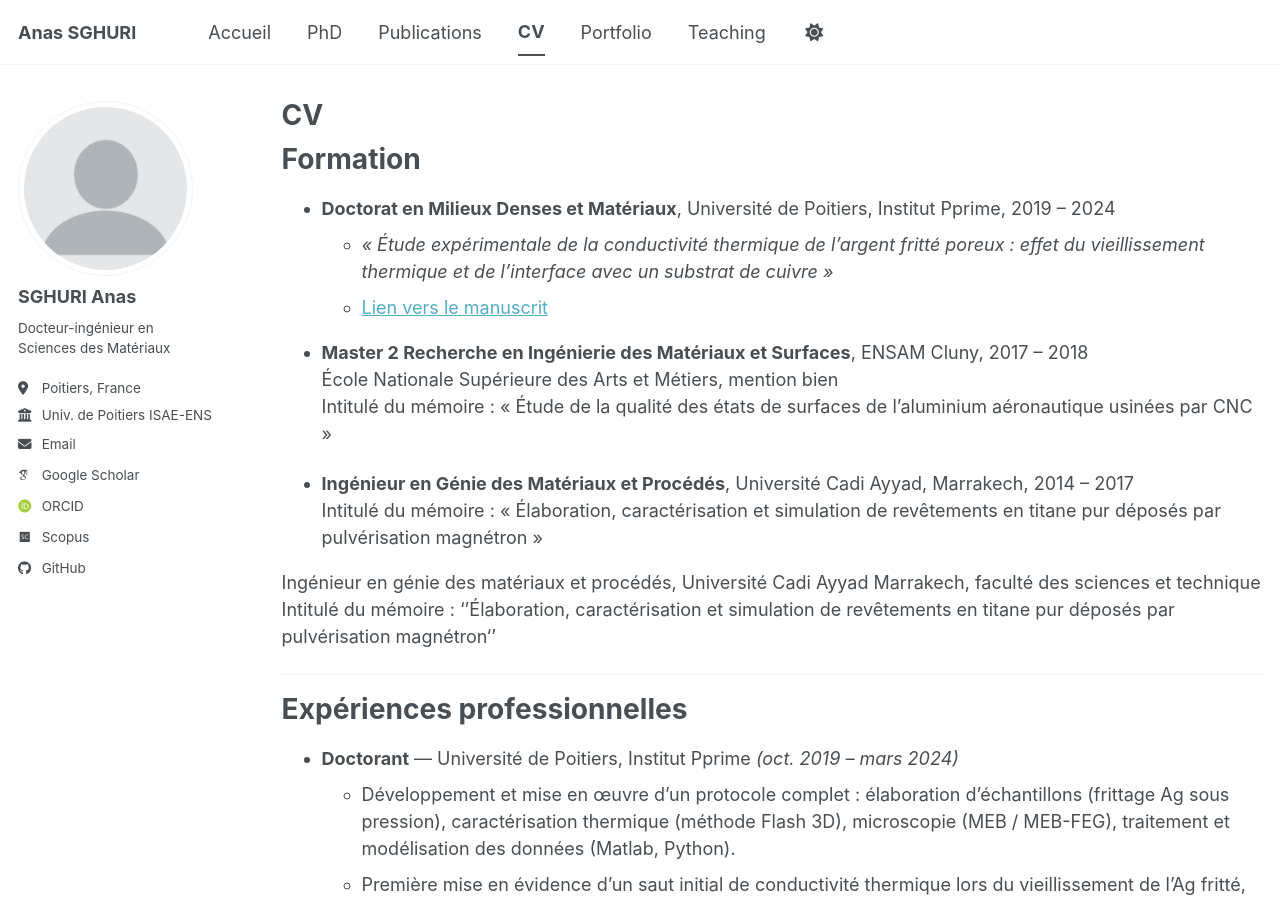
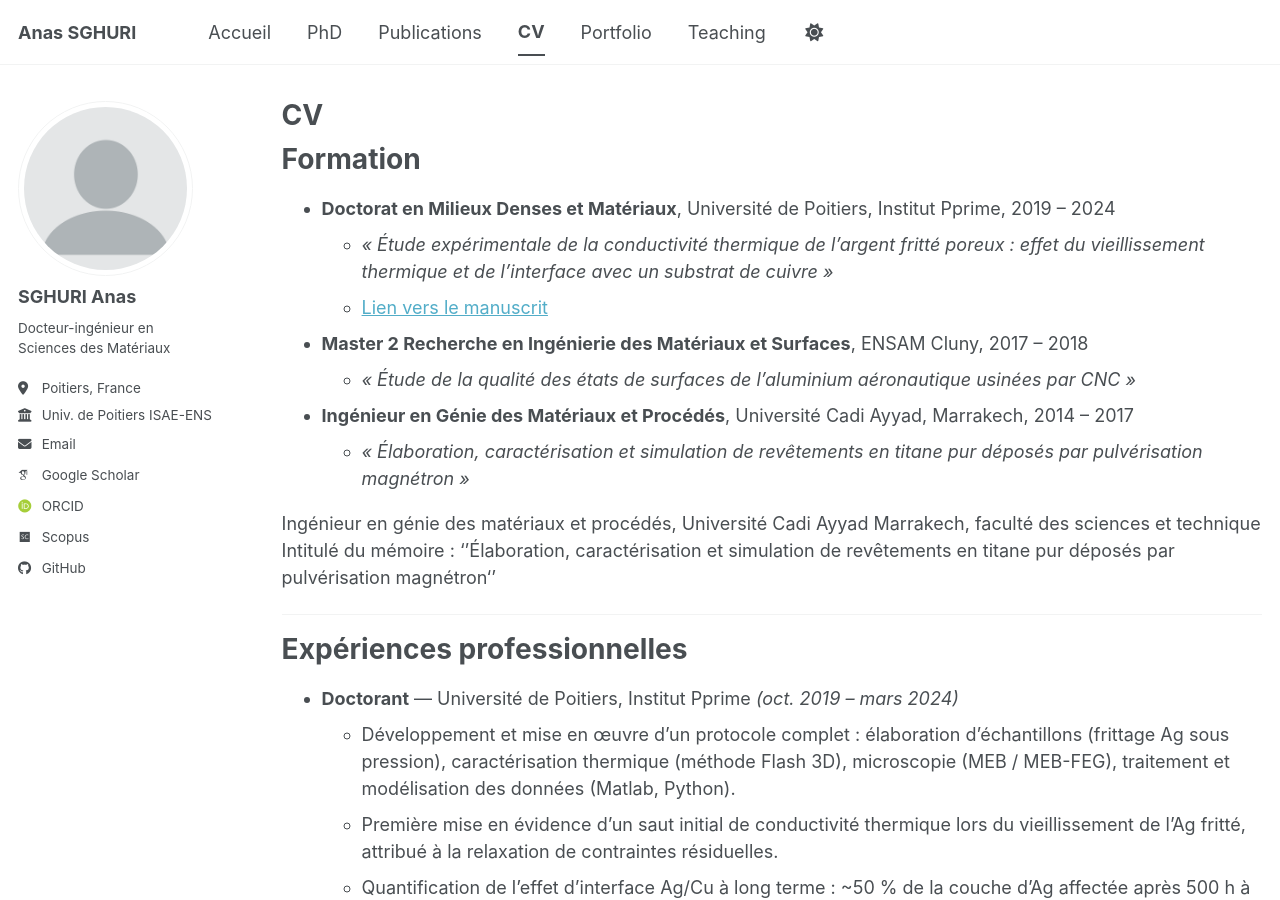
Before and after one commit to Anas-Sg-git/anas-sghuri, a Jekyll site: the page built from _pages/cv.md, in a window 1280 px wide and 900 px high. Built offline with Jekyll 4.4.1, drawn with Linux system fonts in a browser that asks for light colours; some web fonts are replaced; a script bundle is joined from its source files by our own code; library files that are not in the unit come from our copies.

Commit message:
Update cv.md

```diff
--- a/_pages/cv.md
+++ b/_pages/cv.md
@@ -12,13 +12,10 @@ author_profile: true
 * **Doctorat en Milieux Denses et Matériaux**, Université de Poitiers, Institut Pprime, 2019 – 2024
   * *« Étude expérimentale de la conductivité thermique de l'argent fritté poreux : effet du vieillissement thermique et de l'interface avec un substrat de cuivre »*
   * [Lien vers le manuscrit](https://hal.science/tel-05045482)
-
-* **Master 2 Recherche en Ingénierie des Matériaux et Surfaces**, ENSAM Cluny, 2017 – 2018<br>
-  École Nationale Supérieure des Arts et Métiers, mention bien<br>
-  Intitulé du mémoire : « Étude de la qualité des états de surfaces de l'aluminium aéronautique usinées par CNC »
-
-* **Ingénieur en Génie des Matériaux et Procédés**, Université Cadi Ayyad, Marrakech, 2014 – 2017<br>
-  Intitulé du mémoire : « Élaboration, caractérisation et simulation de revêtements en titane pur déposés par pulvérisation magnétron »
+* **Master 2 Recherche en Ingénierie des Matériaux et Surfaces**, ENSAM Cluny, 2017 – 2018
+  * *« Étude de la qualité des états de surfaces de l'aluminium aéronautique usinées par CNC »*
+* **Ingénieur en Génie des Matériaux et Procédés**, Université Cadi Ayyad, Marrakech, 2014 – 2017
+  * *« Élaboration, caractérisation et simulation de revêtements en titane pur déposés par pulvérisation magnétron »*
 
 
 Ingénieur en génie des matériaux et procédés,
```
